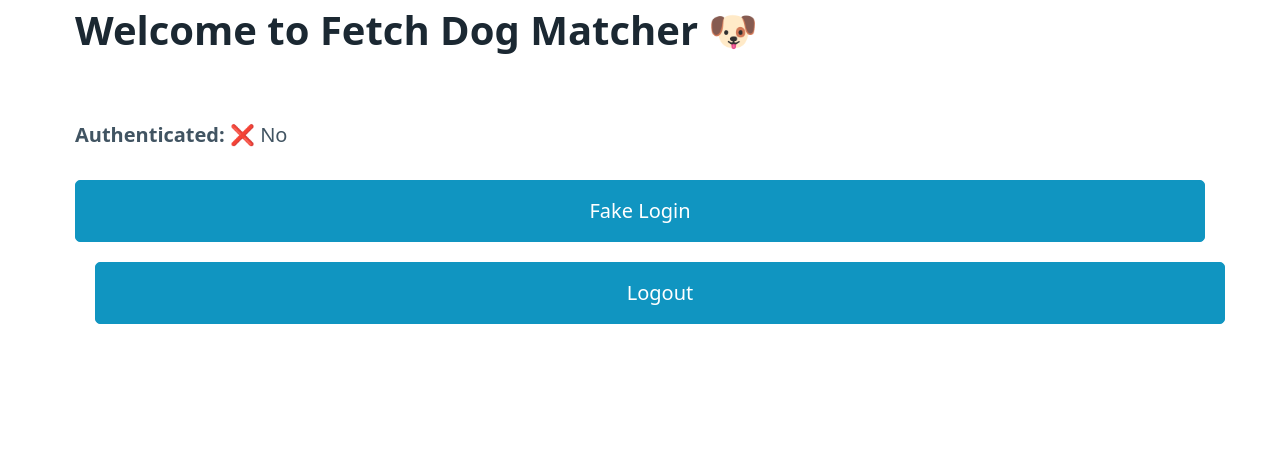
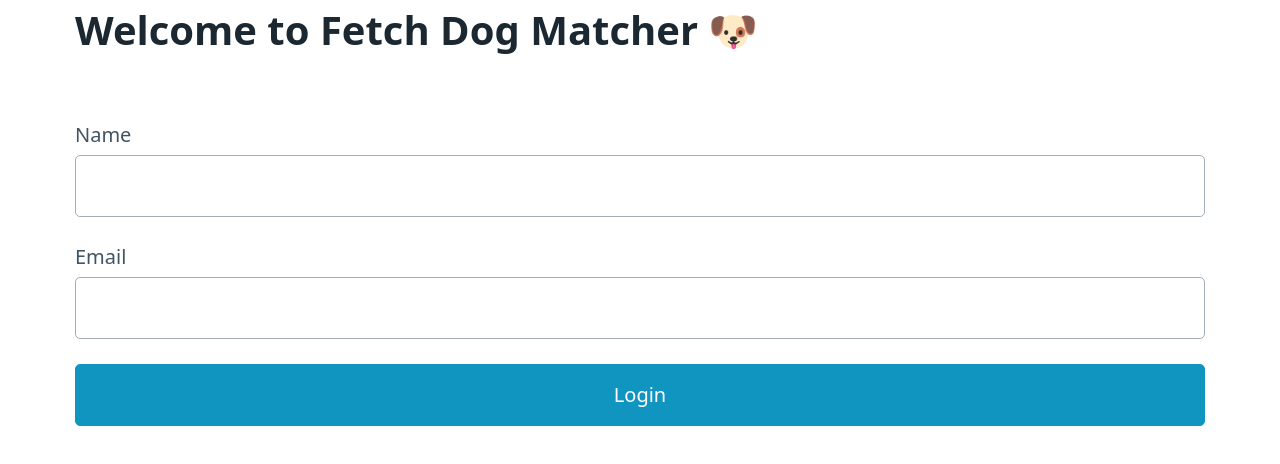
Before and after one commit to jeanetteobr/fetch-dog-matcher, a React (Vite) app: page / in a window 1280 px wide. Shown: the top 464 px of the page. Built offline with nearby package versions, Linux system fonts and the light colour scheme.

Commit message:
feat(auth): connect login to live API and confirm cookie-based session works

```diff
--- /dev/null
+++ b/src/api/api.ts
@@ -0,0 +1,6 @@
+import axios from 'axios';
+
+export const api = axios.create({
+  baseURL: 'https://frontend-take-home-service.fetch.com',
+  withCredentials: true, // Important! Required for session cookies
+});
--- a/src/pages/LoginPage.tsx
+++ b/src/pages/LoginPage.tsx
@@ -1,25 +1,62 @@
+import { useState } from 'react';
+import { useNavigate } from 'react-router-dom';
 import { useAuth } from '../context/AuthContext';
+import { api } from '../api/api';
 
 export default function LoginPage() {
-  const { login, logout, user, isAuthenticated } = useAuth();
+  const { login } = useAuth();
+  const navigate = useNavigate();
 
-  const handleFakeLogin = () => {
-    login({ name: 'Testy McTestface', email: 'test@example.com' });
+  const [name, setName] = useState('');
+  const [email, setEmail] = useState('');
+  const [error, setError] = useState('');
+  const [loading, setLoading] = useState(false);
+
+  const handleSubmit = async (e: React.FormEvent) => {
+    e.preventDefault();
+    setError('');
+    setLoading(true);
+
+    try {
+      await api.post('/auth/login', { name, email });
+      login({ name, email });
+      navigate('/search');
+    } catch (err) {
+      console.error(err);
+      setError('Login failed. Please check your info and try again.');
+    } finally {
+      setLoading(false);
+    }
   };
 
   return (
     <>
       <h1>Welcome to Fetch Dog Matcher 🐶</h1>
+      <form onSubmit={handleSubmit}>
+        <label>
+          Name
+          <input
+            type="text"
+            value={name}
+            onChange={(e) => setName(e.target.value)}
+            required
+          />
+        </label>
+        <label>
+          Email
+          <input
+            type="email"
+            value={email}
+            onChange={(e) => setEmail(e.target.value)}
+            required
+          />
+        </label>
+        <button type="submit" disabled={loading}>
+          {loading ? 'Logging in...' : 'Login'}
+        </button>
+      </form>
 
-      <p><strong>Authenticated:</strong> {isAuthenticated ? '✅ Yes' : '❌ No'}</p>
-      {user && (
-        <p>
-          <strong>User:</strong> {user.name} ({user.email})
-        </p>
-      )}
-
-      <button onClick={handleFakeLogin}>Fake Login</button>
-      <button onClick={logout} style={{ marginLeft: '1rem' }}>Logout</button>
+      {error && <p style={{ color: 'red' }}>{error}</p>}
     </>
   );
 }
```
